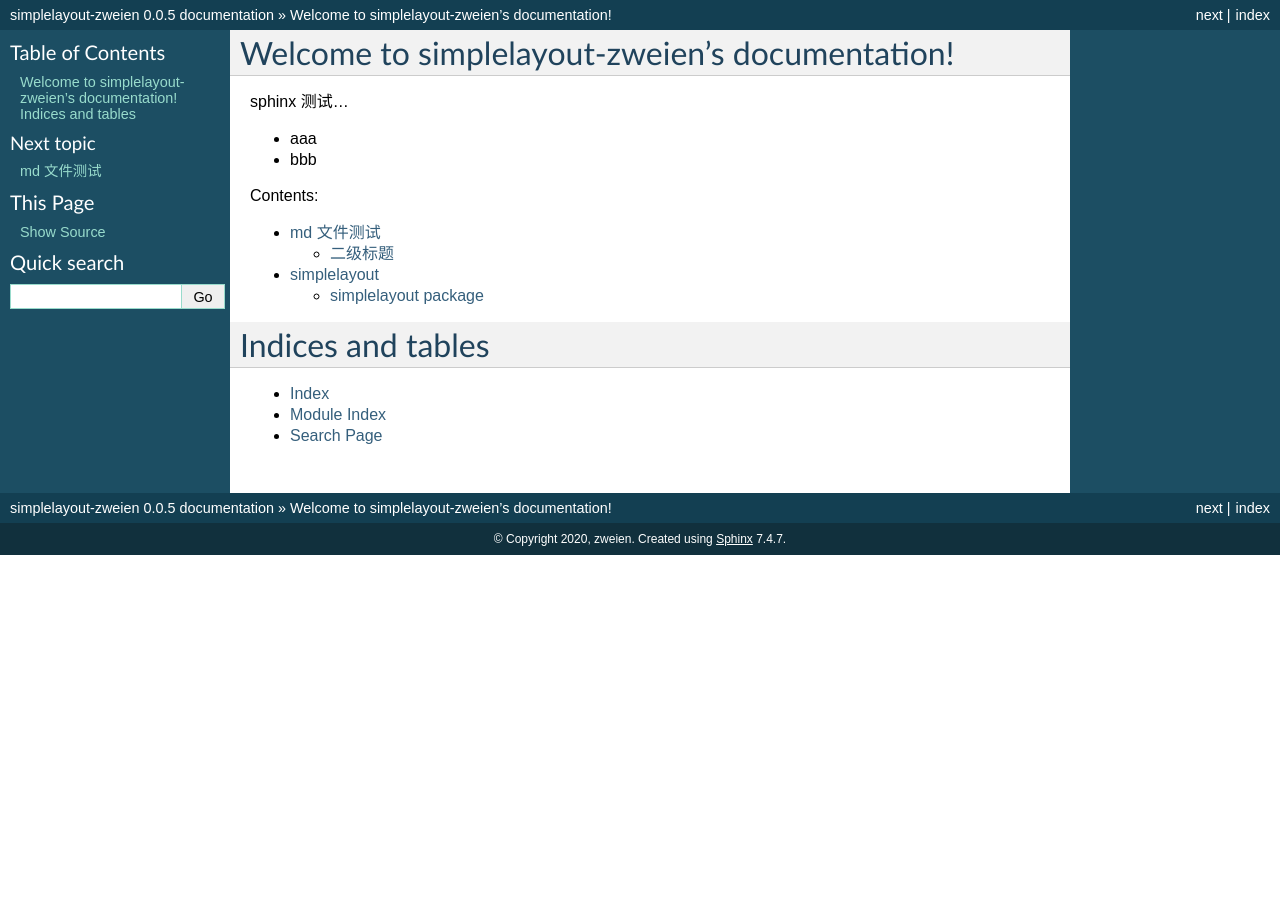
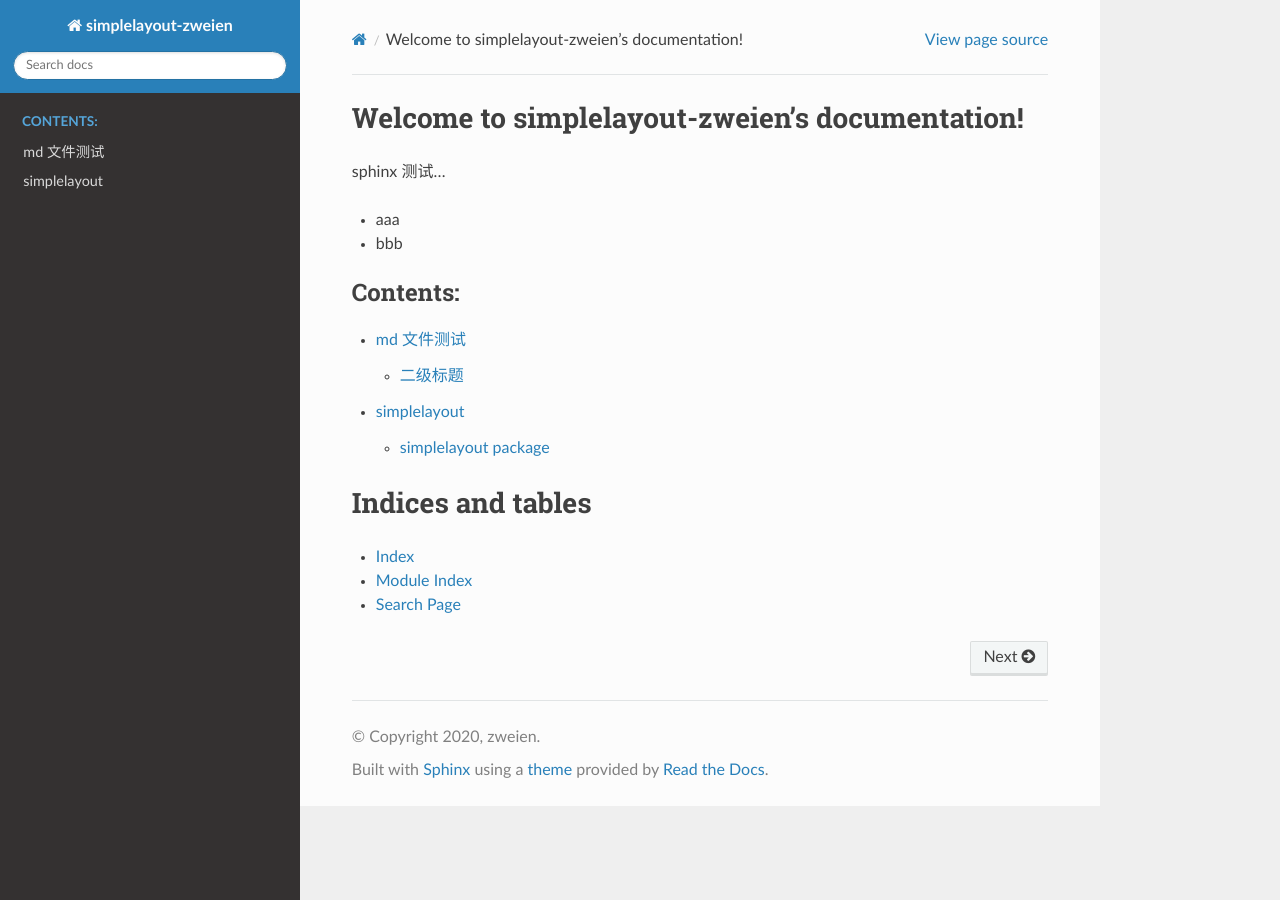
Before and after one commit to idrl-assignment/3-simplelayout-package-zweien, a Sphinx documentation site: the page built from docs/index.rst, in a window 1280 px wide. Built offline with Sphinx 7.4.7 and the Read the Docs theme 2.0.0, drawn with Linux system fonts in a browser that asks for light colours.

Commit message:
update theme

```diff
--- a/docs/conf.py
+++ b/docs/conf.py
@@ -34,6 +34,7 @@ release = "0.0.5"
 # ones.
 extensions = [
     "recommonmark",
+    "sphinx_rtd_theme",
     "sphinx.ext.autodoc",
     "sphinx.ext.napoleon",
     "sphinx.ext.viewcode",
@@ -53,7 +54,7 @@ exclude_patterns = ["_build", "Thumbs.db", ".DS_Store"]
 # The theme to use for HTML and HTML Help pages.  See the documentation for
 # a list of builtin themes.
 #
-html_theme = "classic"
+html_theme = "sphinx_rtd_theme"
 
 # Add any paths that contain custom static files (such as style sheets) here,
 # relative to this directory. They are copied after the builtin static files,
```
